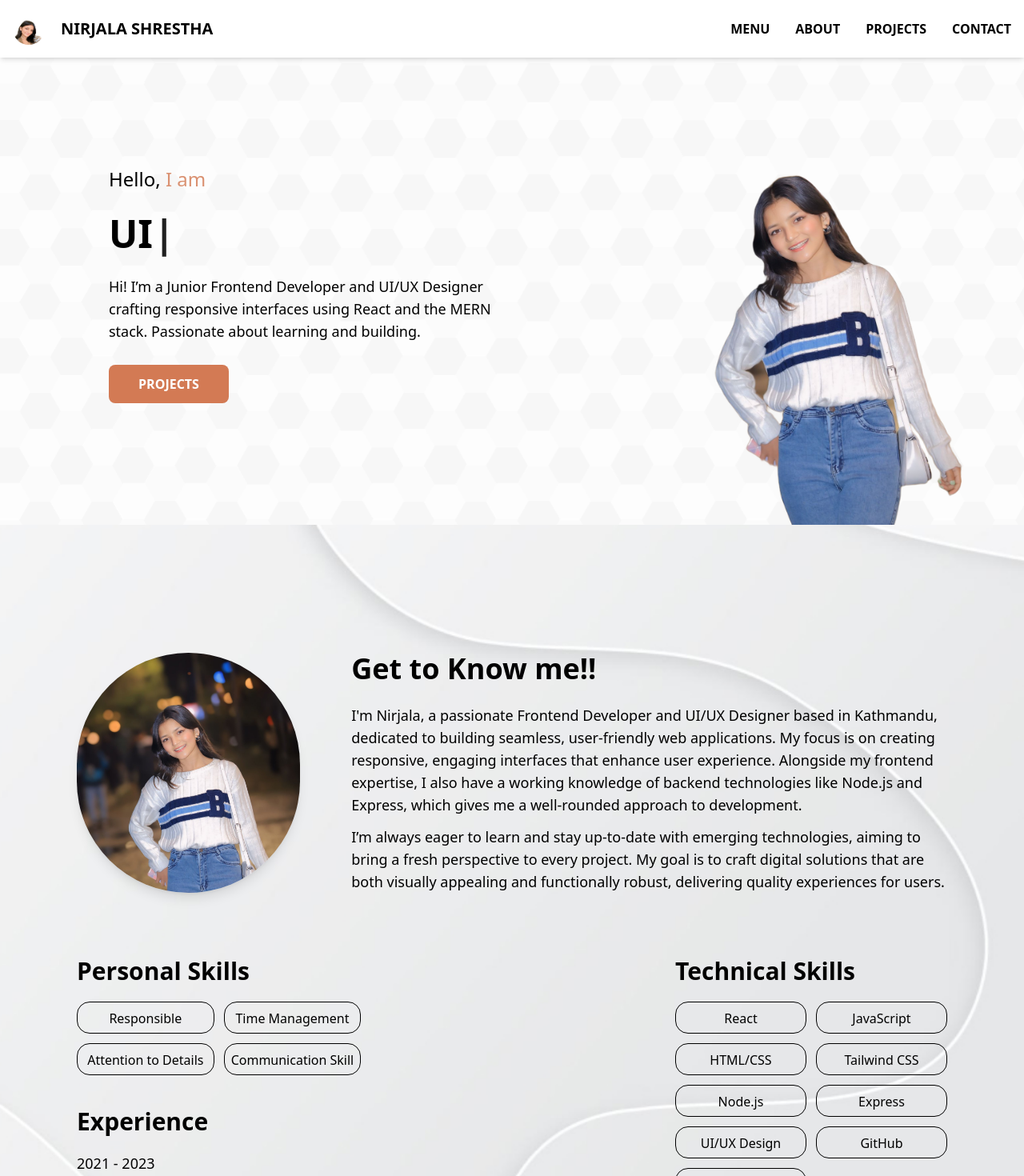
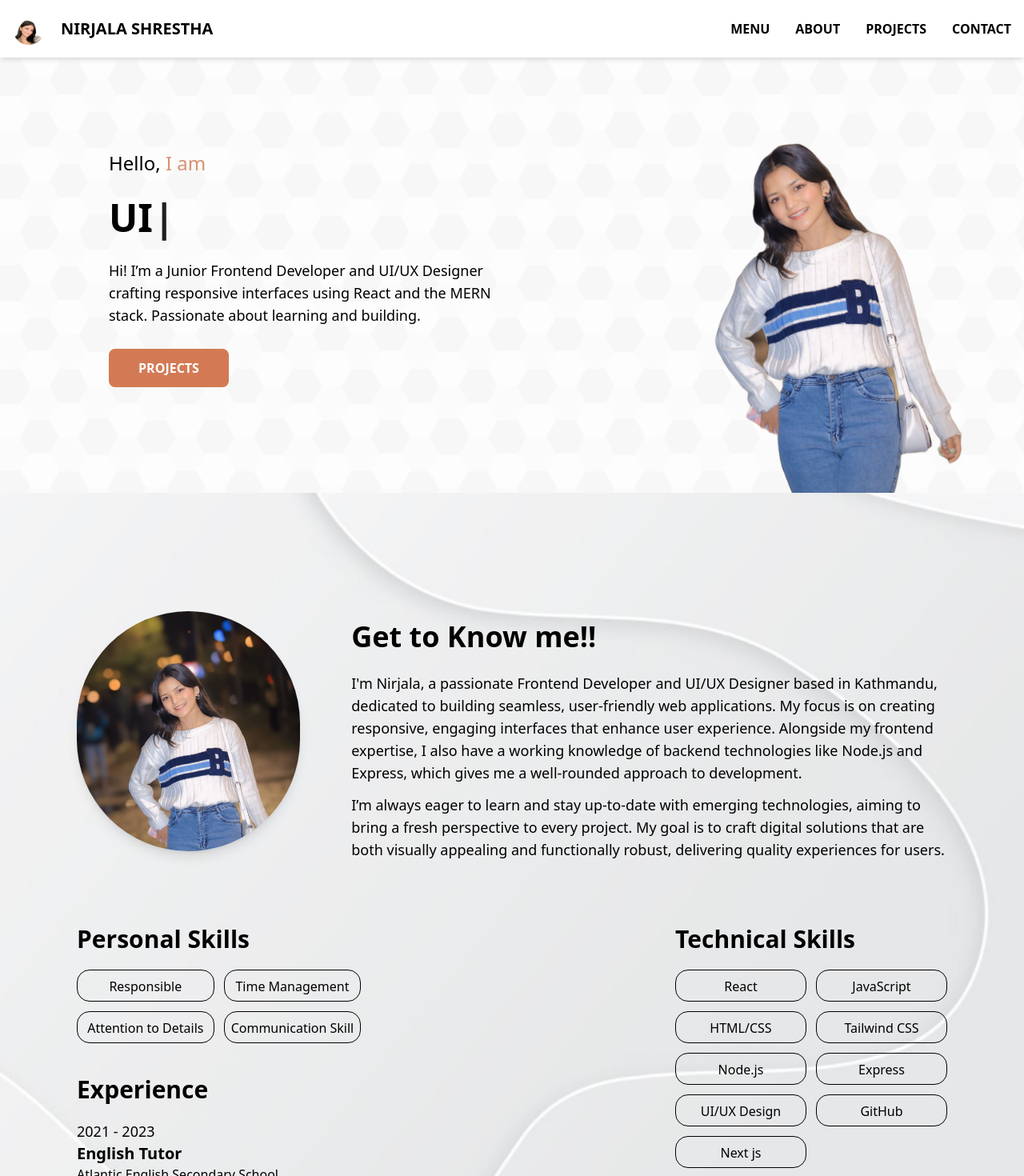
Before and after one commit to Shresthanirjala/my-portfolio, a React (Vite) app in the folder my-project/: page / in a window 1280 px wide. Shown: the top 1470 px of the page at 80% size. Built offline with nearby package versions, Linux system fonts and the light colour scheme; a web font is replaced by a local one.

Commit message:
photo update

```diff
--- a/my-project/src/components/About.jsx
+++ b/my-project/src/components/About.jsx
@@ -15,7 +15,7 @@ const About = () => {
       >
         <div className="w-full max-w-6xl">
           <div className="flex flex-col lg:flex-row items-center gap-8 lg:gap-16 text-black">
-            <div className="mt-8 lg:mt-20">
+            <div className="mt-8 lg:mt-14">
               <img
                 src="nirjala.jpg"
                 alt="Profile"
--- a/my-project/src/components/Contact.jsx
+++ b/my-project/src/components/Contact.jsx
@@ -28,7 +28,7 @@ const Contact = () => {
         <div className="flex flex-row gap-11 mt-7">
           {/* LinkedIn Icon */}
           <a
-            href="https://www.linkedin.com/"
+            href="https://www.linkedin.com/in/nirjala-shrestha-2b1624289/"
             target="_blank"
             rel="noopener noreferrer"
             className="p-5 rounded-lg hover:bg-[#D37A54] transition-all duration-300"
@@ -38,7 +38,7 @@ const Contact = () => {
 
           {/* GitHub Icon */}
           <a
-            href="https://github.com/"
+            href="https://github.com/Shresthanirjala"
             target="_blank"
             rel="noopener noreferrer"
             className="p-5 rounded-lg hover:bg-[#D37A54] transition-all duration-300"
@@ -48,7 +48,7 @@ const Contact = () => {
 
           {/* Instagram Icon */}
           <a
-            href="https://www.instagram.com/"
+            href="https://www.instagram.com/nirjala_shrestha34/?fbclid=IwZXh0bgNhZW0CMTEAAR2lW3abDpLiJ1A-OzEu-0nrm4NPXZdcz07bqh9Iykwy2d1tJ_z9KsGPWv8_aem_tN87biYh6ySc5Dju59arZA"
             target="_blank"
             rel="noopener noreferrer"
             className="p-5 rounded-lg hover:bg-[#D37A54] transition-all duration-300"
--- a/my-project/src/components/Landing.jsx
+++ b/my-project/src/components/Landing.jsx
@@ -46,7 +46,7 @@ const Landing = () => {
           <img
             src="/nirjala1.png"
             alt="Profile"
-            className="hidden lg:block w-40 h-40 sm:w-52 sm:h-52 lg:w-[300px] lg:h-[400px] xl:w-[500px] xl:h-[600px] object-cover rounded-full lg:rounded-none"
+            className="hidden lg:block w-40 lg:mt-[-40px] h-40 sm:w-52 sm:h-52 lg:w-[300px] lg:h-[400px] xl:w-[500px] xl:h-[600px] object-cover rounded-full lg:rounded-none"
           />
         </div>
       </div>
```
